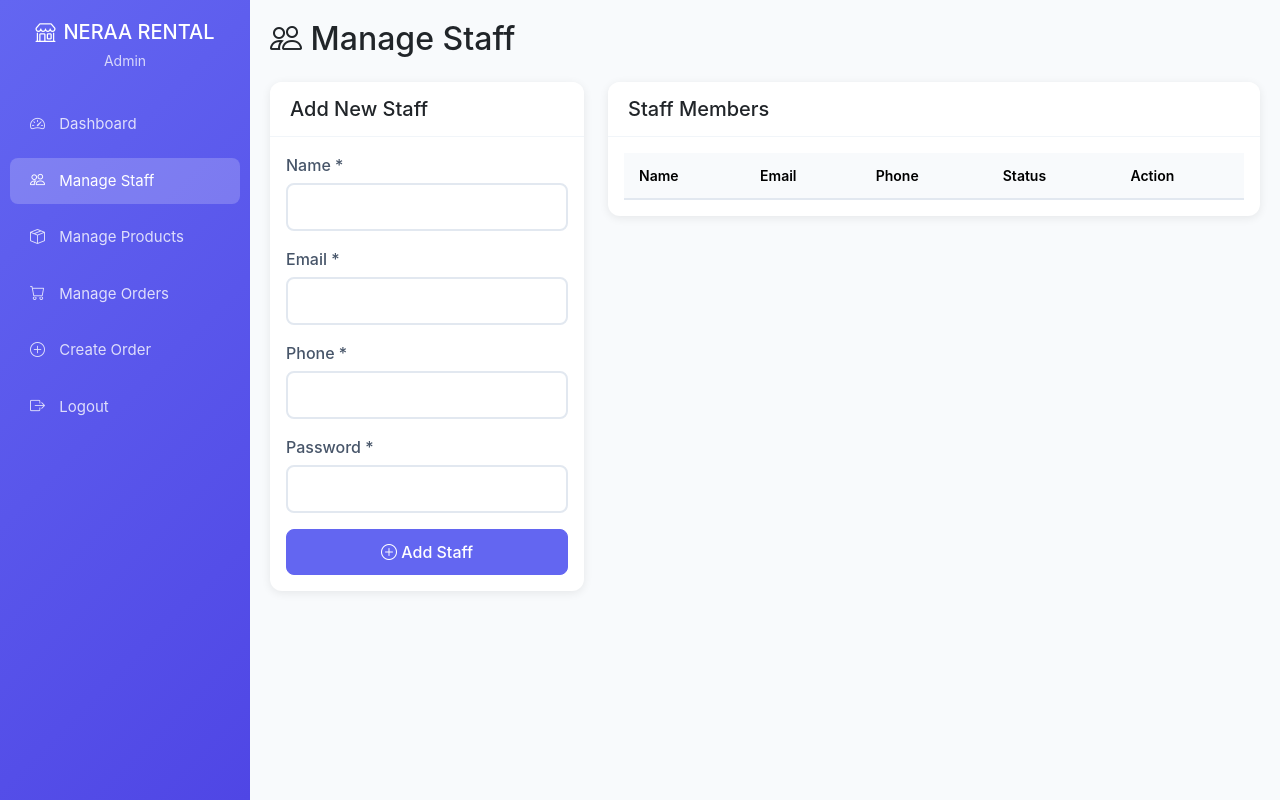
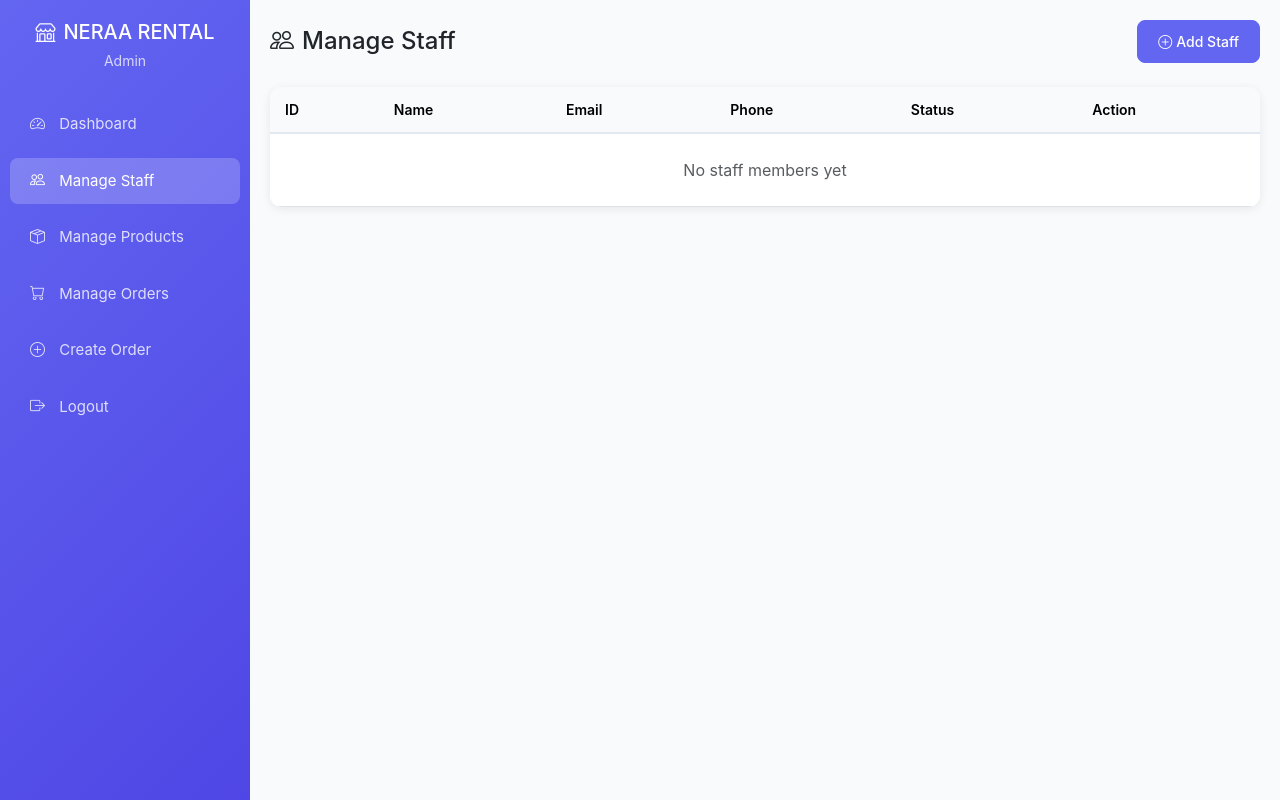
Before and after one commit to dhyey1623/neraarentalhouse, a Flask app: page /admin/staff in a window 1280 px wide. Run offline with Flask 3, Linux system fonts and the light colour scheme; a user stored in the database is signed in; data comes from the database, SQL or seed files in the repository; lists and menus that the app fills with data are empty.

Commit message:
Update manage_staff.html

```diff
--- a/templates/manage_staff.html
+++ b/templates/manage_staff.html
@@ -1,76 +1,58 @@
-<!-- ==================== FILE: templates/manage_staff.html ==================== -->
-{% extends "base.html" %}
-{% block title %}Manage Staff{% endblock %}
+{% extends 'base.html' %}
+
+{% block title %}Manage Staff - NERAA Rental{% endblock %}
 
 {% block content %}
-<h2 class="mb-4"><i class="bi bi-people"></i> Manage Staff</h2>
-
-<div class="row">
-    <div class="col-lg-4 col-md-5 mb-4">
-        <div class="card">
-            <div class="card-header">
-                <h5 class="mb-0">Add New Staff</h5>
-            </div>
-            <div class="card-body">
-                <form method="POST">
-                    <div class="mb-3">
-                        <label class="form-label">Name *</label>
-                        <input type="text" class="form-control" name="name" required>
-                    </div>
-                    <div class="mb-3">
-                        <label class="form-label">Email *</label>
-                        <input type="email" class="form-control" name="email" required>
-                    </div>
-                    <div class="mb-3">
-                        <label class="form-label">Phone *</label>
-                        <input type="tel" class="form-control" name="phone" required>
-                    </div>
-                    <div class="mb-3">
-                        <label class="form-label">Password *</label>
-                        <input type="password" class="form-control" name="password" required>
-                    </div>
-                    <button type="submit" class="btn btn-primary w-100">
-                        <i class="bi bi-plus-circle"></i> Add Staff
+<div class="container-fluid px-0">
+    <div class="d-flex justify-content-between align-items-center mb-3 mb-md-4 flex-wrap gap-2">
+        <h4 class="mb-0"><i class="bi bi-people me-2"></i>Manage Staff</h4>
+        <button class="btn btn-primary btn-sm" data-bs-toggle="modal" data-bs-target="#addStaffModal">
+            <i class="bi bi-plus-circle me-1"></i>Add Staff
         </button>
-                </form>
-            </div>
-        </div>
     </div>
 
-    <div class="col-lg-8 col-md-7">
     <div class="card">
-            <div class="card-header">
-                <h5 class="mb-0">Staff Members</h5>
-            </div>
-            <div class="card-body">
+        <div class="card-body p-0">
             <div class="table-responsive">
-                    <table class="table table-hover">
+                <table class="table table-hover mb-0">
                     <thead>
                         <tr>
+                            <th>ID</th>
                             <th>Name</th>
                             <th class="d-none d-md-table-cell">Email</th>
-                                <th class="d-none d-lg-table-cell">Phone</th>
+                            <th class="d-none d-sm-table-cell">Phone</th>
                             <th>Status</th>
                             <th>Action</th>
                         </tr>
                     </thead>
                     <tbody>
-                            {% for staff in staff_members %}
+                        {% for staff in staff_list %}
                         <tr>
-                                <td>{{ staff.name }}</td>
+                            <td>{{ staff.id }}</td>
+                            <td>
+                                {{ staff.name }}
+                                <small class="d-block d-md-none text-muted">{{ staff.email }}</small>
+                            </td>
                             <td class="d-none d-md-table-cell">{{ staff.email }}</td>
-                                <td class="d-none d-lg-table-cell">{{ staff.phone }}</td>
+                            <td class="d-none d-sm-table-cell">{{ staff.phone or '-' }}</td>
                             <td>
-                                    <span class="badge bg-{% if staff.is_active %}success{% else %}danger{% endif %}">
-                                        {% if staff.is_active %}Active{% else %}Inactive{% endif %}
-                                    </span>
+                                {% if staff.is_active %}
+                                <span class="badge bg-success">Active</span>
+                                {% else %}
+                                <span class="badge bg-danger">Inactive</span>
+                                {% endif %}
                             </td>
                             <td>
-                                    <a href="{{ url_for('toggle_staff', user_id=staff.id) }}"
-                                       class="btn btn-sm btn-{% if staff.is_active %}warning{% else %}success{% endif %}">
-                                        {% if staff.is_active %}Deactivate{% else %}Activate{% endif %}
+                                <a href="{{ url_for('toggle_staff', staff_id=staff.id) }}"
+                                   class="btn btn-sm btn-{{ 'outline-danger' if staff.is_active else 'outline-success' }}"
+                                   onclick="return confirm('Are you sure?')">
+                                    <i class="bi bi-{{ 'x-circle' if staff.is_active else 'check-circle' }}"></i>
                                 </a>
                             </td>
+                        </tr>
+                        {% else %}
+                        <tr>
+                            <td colspan="6" class="text-center py-4 text-muted">No staff members yet</td>
                         </tr>
                         {% endfor %}
                     </tbody>
@@ -79,5 +61,40 @@
         </div>
     </div>
 </div>
+
+<!-- Add Staff Modal -->
+<div class="modal fade" id="addStaffModal" tabindex="-1">
+    <div class="modal-dialog modal-dialog-centered">
+        <div class="modal-content">
+            <div class="modal-header">
+                <h5 class="modal-title"><i class="bi bi-person-plus me-2"></i>Add New Staff</h5>
+                <button type="button" class="btn-close" data-bs-dismiss="modal"></button>
+            </div>
+            <form method="POST" action="{{ url_for('add_staff') }}">
+                <div class="modal-body">
+                    <div class="mb-3">
+                        <label class="form-label">Full Name <span class="text-danger">*</span></label>
+                        <input type="text" name="name" class="form-control" required placeholder="Enter full name">
+                    </div>
+                    <div class="mb-3">
+                        <label class="form-label">Email <span class="text-danger">*</span></label>
+                        <input type="email" name="email" class="form-control" required placeholder="Enter email">
+                    </div>
+                    <div class="mb-3">
+                        <label class="form-label">Phone Number</label>
+                        <input type="tel" name="phone" class="form-control" placeholder="Enter phone number">
+                    </div>
+                    <div class="mb-3">
+                        <label class="form-label">Password <span class="text-danger">*</span></label>
+                        <input type="password" name="password" class="form-control" required minlength="6" placeholder="Minimum 6 characters">
+                    </div>
+                </div>
+                <div class="modal-footer">
+                    <button type="button" class="btn btn-secondary" data-bs-dismiss="modal">Cancel</button>
+                    <button type="submit" class="btn btn-primary">Add Staff</button>
+                </div>
+            </form>
+        </div>
+    </div>
 </div>
 {% endblock %}
```
Lines whose indentation alone changed are shown as unchanged.
